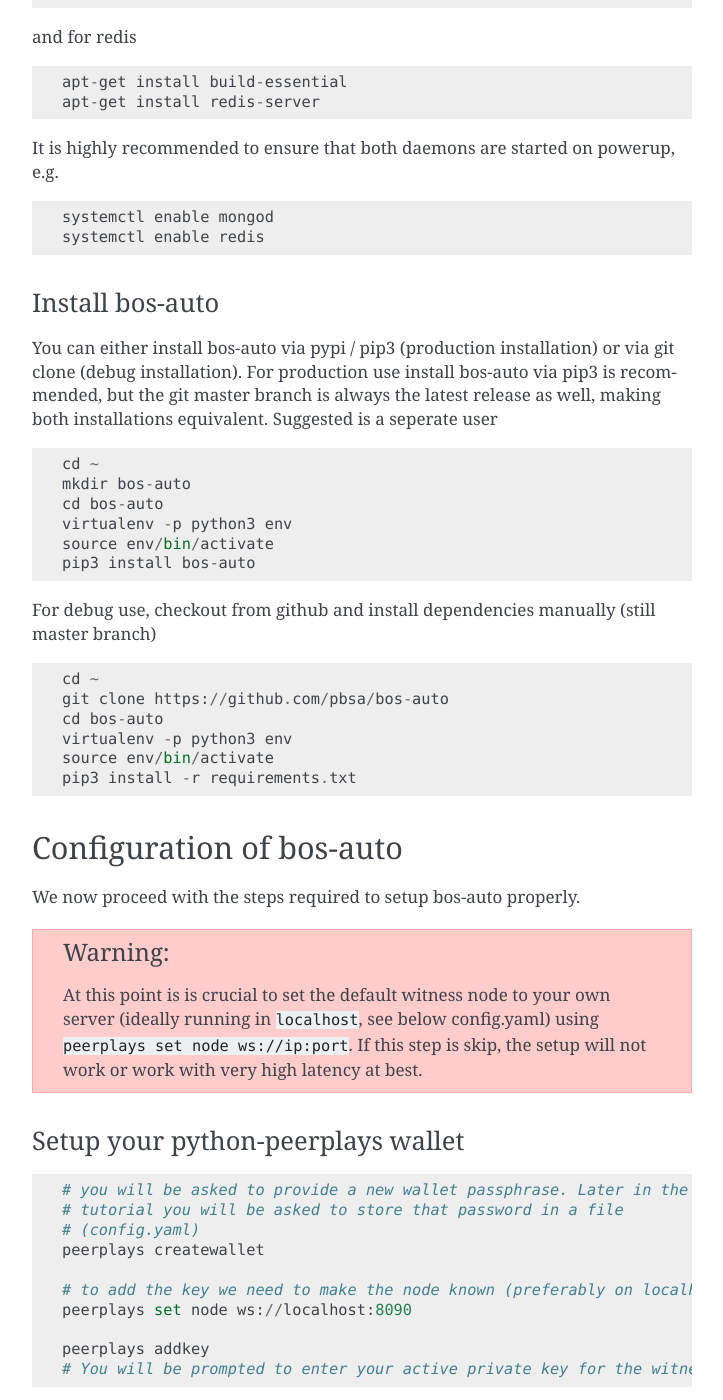
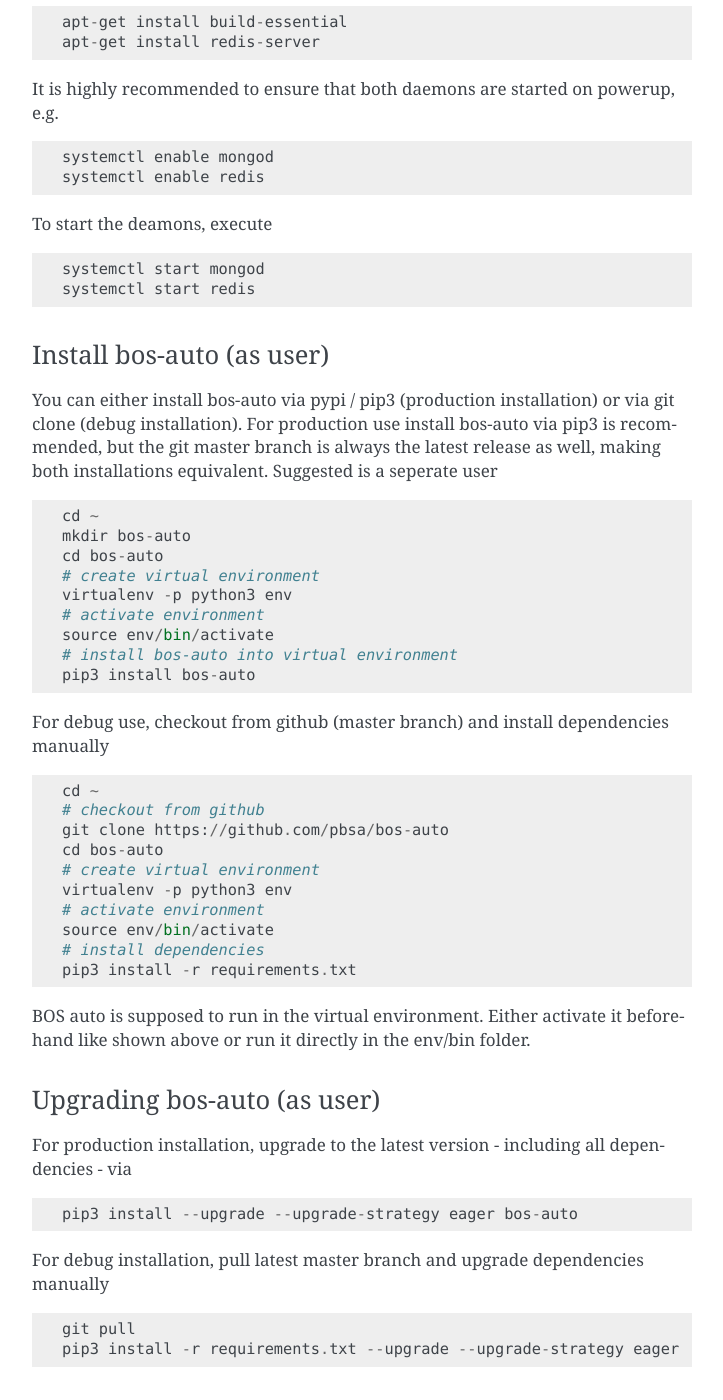
Before and after one commit to peerplays-network/bos-auto, a Sphinx documentation site: the page built from docs/installation.rst, in a window 1280 px wide and 1400 px high, scrolled down 1527 px. Shown: the whole window, without its empty margins (388-1111 px from the left). Built offline with Sphinx 7.4.7, drawn with Linux system fonts in a browser that asks for light colours; some of the changed text lies outside the part shown.

Commit message:
upgrade instructions
Signed-off-by: Stefan Schiessl <stefan.schiessl@blockchainprojectsbv.com>

```diff
--- a/docs/installation.rst
+++ b/docs/installation.rst
@@ -21,7 +21,7 @@
 In this step, we install everything we will need going forward.
 
 Install dependencies (as root/sudo)
----------------------
+-------------------------------------------------------
 
 ::
 
@@ -63,9 +60,16 @@
     systemctl enable mongod
     systemctl enable redis
 
+To start the deamons, execute
 
-Install bos-auto
------------------
+::
+
+    systemctl start mongod
+    systemctl start redis
+
+
+Install bos-auto (as user)
+---------------------------------------------------
 
 You can either install bos-auto via pypi / pip3 (production installation) or via git clone (debug installation). For production use install bos-auto via pip3 is recommended, but the git master branch is always the latest release as well, making both installations equivalent. Suggested is a seperate user
 
@@ -74,21 +78,47 @@
     cd ~
     mkdir bos-auto
     cd bos-auto
+    # create virtual environment
     virtualenv -p python3 env
+    # activate environment
     source env/bin/activate
+    # install bos-auto into virtual environment
     pip3 install bos-auto
 
-For debug use, checkout from github and install dependencies manually (still master branch)
+For debug use, checkout from github (master branch) and install dependencies manually
 
 ::
 
     cd ~
+    # checkout from github
     git clone https://github.com/pbsa/bos-auto
     cd bos-auto
+    # create virtual environment
     virtualenv -p python3 env
+    # activate environment
     source env/bin/activate
+    # install dependencies
     pip3 install -r requirements.txt
 
+BOS auto is supposed to run in the virtual environment. Either activate it beforehand like shown above or
+run it directly in the env/bin folder.
+
+
+Upgrading bos-auto (as user)
+---------------------------------------------------
+
+For production installation, upgrade to the latest version - including all dependencies - via
+
+::
+
+    pip3 install --upgrade --upgrade-strategy eager bos-auto
+
+For debug installation, pull latest master branch and upgrade dependencies manually
+
+::
+
+    git pull
+    pip3 install -r requirements.txt --upgrade --upgrade-strategy eager
 
 
 Configuration of bos-auto
```
Also changed, not shown: other parts of docs/installation.rst (+1 -4 lines).
